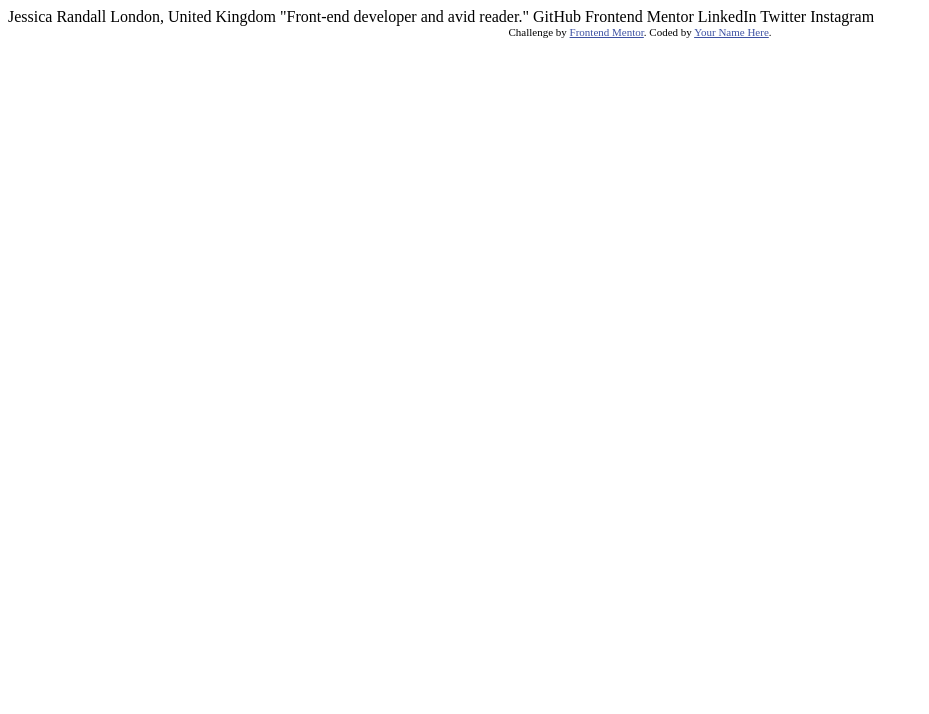
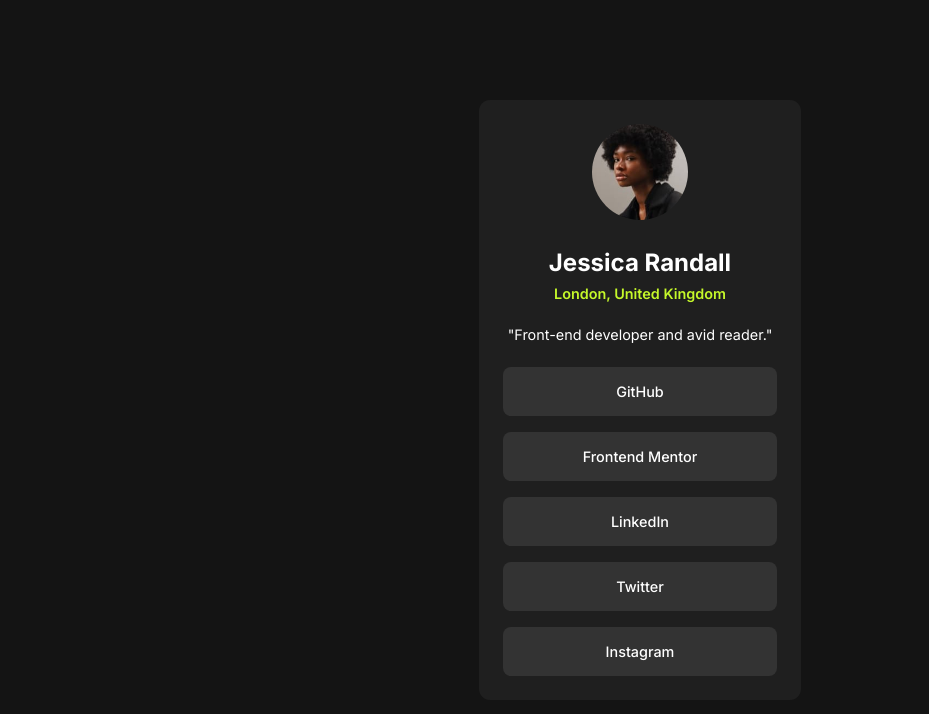
Before and after one commit to Raul-76/social-links-profile-main, a plain HTML site: page index.html in a window 1280 px wide. Shown: the whole page, without its empty margins (0-929 px from the left). Drawn offline with Linux system fonts and the light colour scheme.

Commit message:
final-version-1.0

```diff
--- /dev/null
+++ b/css/style.css
@@ -0,0 +1,95 @@
+:root{
+    --green: hsl(75, 94%, 57%);
+    --white: hsl(0, 0%, 100%);
+    --grey: hsl(0, 0%, 20%);
+    --dark-grey: hsl(0, 0%, 12%);
+    --off-black: hsl(0, 0%, 8%);
+    --small-font-size: .9em;
+}
+
+*::before,
+*::after,
+*{
+    box-sizing: border-box;
+}
+
+*{
+    margin: 0;
+    padding: 0;
+}
+
+body{
+    font-family: "Inter", sans-serif;
+    min-height: 100vh;
+    display: flex;
+    justify-content: center;
+    align-items: center;
+    background-color: var(--off-black);
+    padding: 1rem;
+}
+
+img{
+    max-inline-size: 100%;
+    block-size: auto;
+}
+
+.container{
+    background-color: var(--dark-grey);
+    padding: 1.5rem;
+    display: flex;
+    flex-direction: column;
+    align-items: center;
+    gap: 1.5rem;
+    border-radius: .7rem;
+}
+
+.img-perfil img{
+    border-radius: 100%;
+    height: 6rem;
+}
+
+.informatios-perfil{
+    display: flex;
+    flex-direction: column;
+    align-items: center;
+    gap: .5rem;
+}
+
+.name-perfil{
+    color: var(--white);
+    font-size: 1.5em;
+}
+
+.location-perfil{
+    color: var(--green);
+    font-size: var(--small-font-size);
+    font-weight:600;
+}
+
+.description-perfil{
+    color: var(--white);
+    font-size:  var(--small-font-size);
+}
+
+.social_media-list{
+    list-style-type: none;
+    display: flex;
+    flex-direction: column;
+    gap: 1rem;
+}
+
+.social_media{
+    font-weight: 500;
+    font-size:  var(--small-font-size);
+    color: var(--white);
+    text-align: center;
+    padding: 1rem 5rem;
+    background-color: var(--grey);
+    border-radius: .5rem;
+}
+
+.social_media:hover,
+.social_media:active{
+    background-color: var(--green);
+    color: var(--off-black);
+}
--- a/index.html
+++ b/index.html
@@ -1,34 +1,58 @@
 <!DOCTYPE html>
-<html lang="en">
+<html lang="en-US">
 <head>
   <meta charset="UTF-8">
-  <meta name="viewport" content="width=device-width, initial-scale=1.0"> <!-- displays site properly based on user's device -->
+  <meta name="viewport" content="width=device-width, initial-scale=1.0">
 
   <link rel="icon" type="image/png" sizes="32x32" href="./assets/images/favicon-32x32.png">
+  <link rel="preconnect" href="https://fonts.googleapis.com">
+  <link rel="preconnect" href="https://fonts.gstatic.com" crossorigin>
+  <link href="https://fonts.googleapis.com/css2?family=Inter:wght@100..900&display=swap" rel="stylesheet">
+
+  <link rel="stylesheet" href="css/style.css">
 
   <title>Frontend Mentor | Social links profile</title>
 
-  <!-- Feel free to remove these styles or customise in your own stylesheet 👍 -->
-  <style>
-    .attribution { font-size: 11px; text-align: center; }
-    .attribution a { color: hsl(228, 45%, 44%); }
-  </style>
+
 </head>
 <body>
 
-  Jessica Randall
-  London, United Kingdom
-  "Front-end developer and avid reader."
+  <main>
+    <section class="container">
+      <div class="img-perfil">
+        <img src="assets/images/avatar-jessica.jpeg" alt="Avatar-perfil">
+      </div>
 
-  GitHub
-  Frontend Mentor
-  LinkedIn
-  Twitter
-  Instagram
+      <article class="informatios-perfil">
+        <h1 class="name-perfil">Jessica Randall</h1>
+        <h2 class="location-perfil">London, United Kingdom</h2>
+      </article>
 
-  <div class="attribution">
-    Challenge by <a href="https://www.frontendmentor.io?ref=challenge" target="_blank">Frontend Mentor</a>.
-    Coded by <a href="#">Your Name Here</a>.
+      <p class="description-perfil">"Front-end developer and avid reader."</p>
+
+      <article class="social_media-perfil">
+        <ul class="social_media-list">
+          <li class="social_media">GitHub</li>
+          <li class="social_media">Frontend Mentor</li>
+          <li class="social_media">LinkedIn</li>
+          <li class="social_media">Twitter</li>
+          <li class="social_media">Instagram</li>
+        </ul>
+      </article>
+
+    </section>
+  </main>
+
+
+
+
+
+
+
+
+
+
+
   </div>
 </body>
 </html>
```
